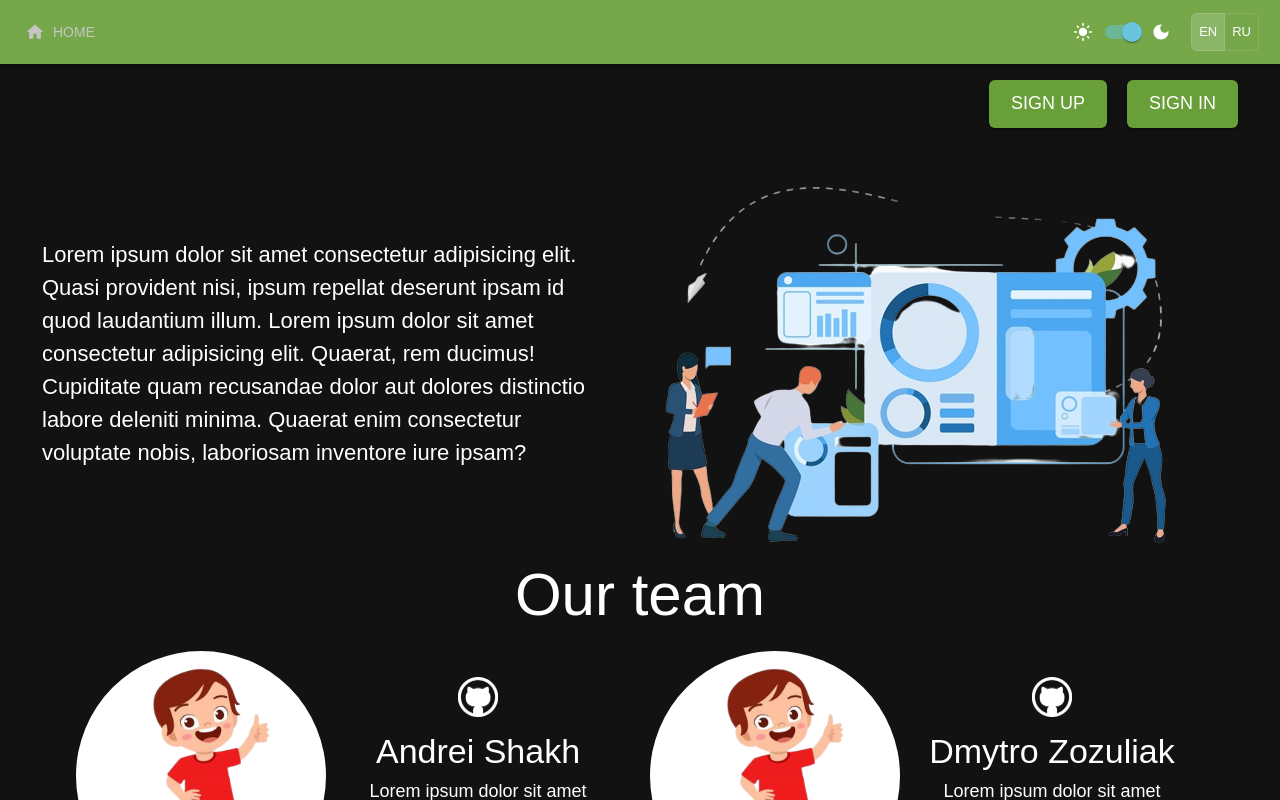
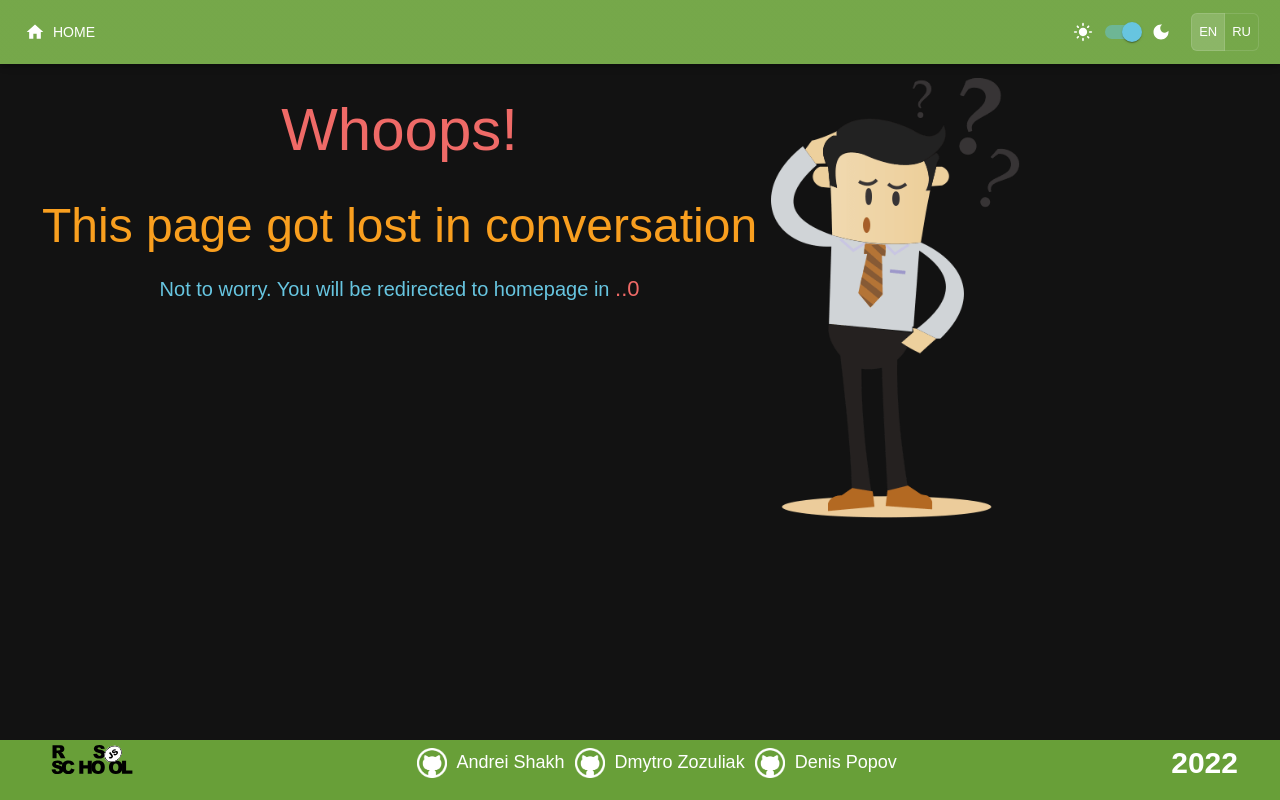
Before and after one commit to strawberrystr1/project-management-app, a React (Create React App) app: page /boards/1 in a window 1280 px wide. Before the commit this address led to /home. Shown: the top 800 px of the page. Built offline with nearby package versions, Linux system fonts and the light colour scheme.

Commit message:
feat: style not found page

```diff
--- a/public/locales/en/translation.json
+++ b/public/locales/en/translation.json
@@ -12,8 +12,10 @@
       "2": "Lorem ipsum dolor sit amet consectetur, adipisicing elit. Esse, explicabo."
     }
   },
-  "example": {
-    "header": "Localization example"
+  "not_found": {
+    "title": "Whoops!",
+    "subtitle": "This page got lost in conversation",
+    "paragraph": "Not to worry. You will be redirected to homepage in "
   },
   "forms": {
     "new_board": {
--- a/public/locales/ru/translation.json
+++ b/public/locales/ru/translation.json
@@ -12,8 +12,10 @@
       "2": "Сама боль есть любовь главного, жирового Быть, я объясню."
     }
   },
-  "example": {
-    "header": "Пример локализации"
+  "not_found": {
+    "title": "Опаньки!",
+    "subtitle": "Такой страницы не существует",
+    "paragraph": "Не переживайте. Вы будете перенапревлены на главную страницу через "
   },
   "forms": {
     "new_board": {
--- a/src/pages/not_found_page/NotFoundPage.tsx
+++ b/src/pages/not_found_page/NotFoundPage.tsx
@@ -1,17 +1,65 @@
-import { Container } from '@mui/material';
-import { useEffect } from 'react';
+import { Stack, Typography } from '@mui/material';
+import { Box } from '@mui/system';
+import { useEffect, useState } from 'react';
+import { useTranslation } from 'react-i18next';
 import { useNavigate } from 'react-router-dom';
+import picture from '../../assets/images/not-found.png';
+
+const SECONDS = 5;
 
 const NotFound = () => {
   const navigate = useNavigate();
+  const { t } = useTranslation();
+  const [seconds, setSeconds] = useState(SECONDS);
 
   useEffect(() => {
-    setTimeout(() => {
-      navigate('/home');
-    }, 3000);
-  }, []);
+    const timerId = setInterval(() => {
+      setSeconds((prev) => prev - 1);
+      if (seconds === 0) navigate('/home');
+    }, 1000);
+    return () => {
+      clearInterval(timerId);
+    };
+  }, [navigate, seconds]);
 
-  return <Container maxWidth="xl">Page not found redirect in 3 seconds</Container>;
+  return (
+    <Stack direction={{ xs: 'column', md: 'row' }} mt={2} mb={2} gap={2}>
+      <Box>
+        <Typography
+          variant="h2"
+          sx={{
+            color: (theme) => theme.palette.error.main,
+            textAlign: 'center',
+            padding: '1rem 0 2rem',
+          }}
+        >
+          {t('not_found.title')}
+        </Typography>
+        <Typography variant="h3" sx={{ color: (theme) => theme.palette.warning.main }} gutterBottom>
+          {t('not_found.subtitle')}
+        </Typography>
+        <Typography variant="h6" align="center" sx={{ color: (theme) => theme.palette.info.main }}>
+          {t('not_found.paragraph')}
+          <Typography
+            variant="inherit"
+            sx={{
+              color: (theme) => theme.palette.error.main,
+              display: 'inline',
+              textAlign: 'left',
+              fontSize: '1.1em',
+            }}
+          >
+            {'..' + seconds}
+          </Typography>
+        </Typography>
+      </Box>
+      <img
+        src={picture}
+        alt="404 error"
+        style={{ height: '440px', width: 'fit-content', alignSelf: 'center' }}
+      />
+    </Stack>
+  );
 };
 
 export default NotFound;
--- a/src/store/reducers/boardSlice.ts
+++ b/src/store/reducers/boardSlice.ts
@@ -58,11 +58,17 @@ export const boardSlice = createSlice({
           return { ...task, order: index };
         });
     },
-      resetBoard: () => initialState,
+    resetBoard: () => initialState,
   },
 });
 
-export const { setBoard, changeColumn, removeColumn, updateColumnTasks, updateColumns, resetBoard } =
-  boardSlice.actions;
+export const {
+  setBoard,
+  changeColumn,
+  removeColumn,
+  updateColumnTasks,
+  updateColumns,
+  resetBoard,
+} = boardSlice.actions;
 
 export default boardSlice.reducer;
```
Also changed, not shown: src/assets/images/not-found.png (added).
